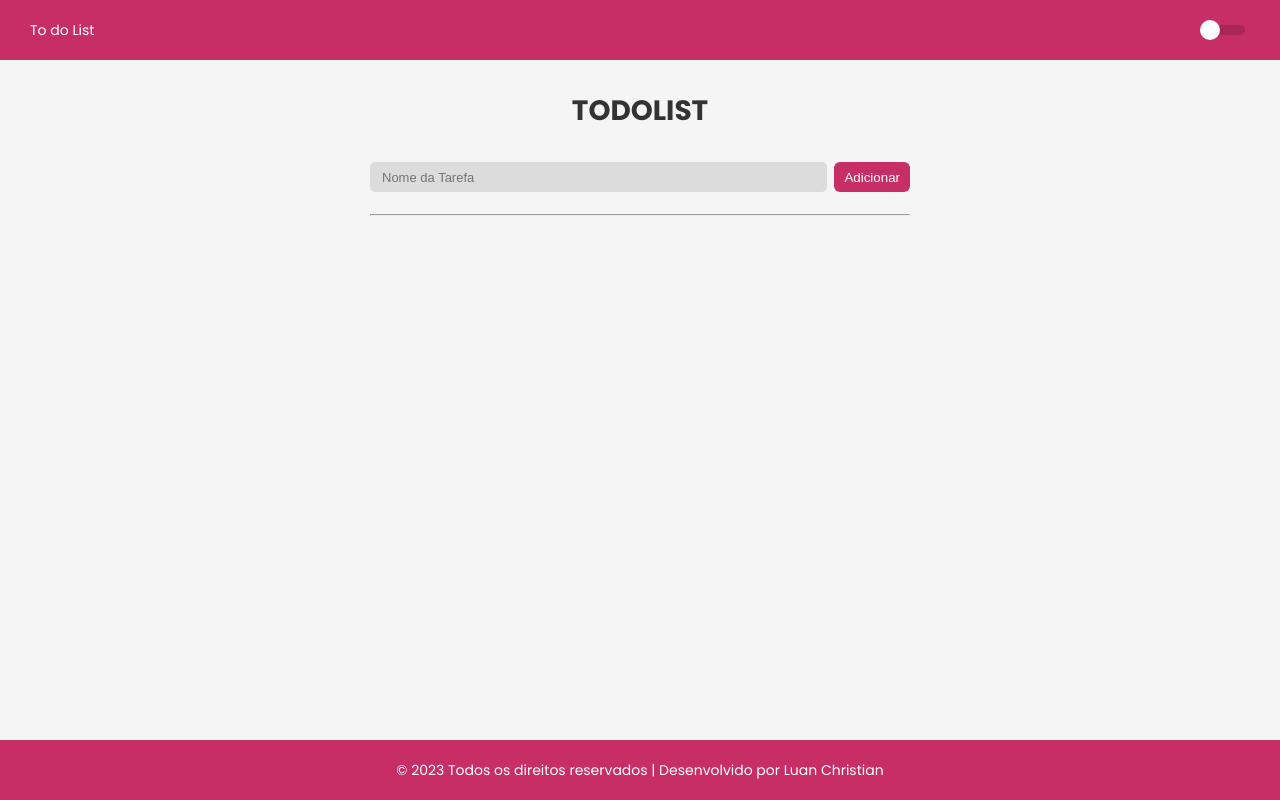
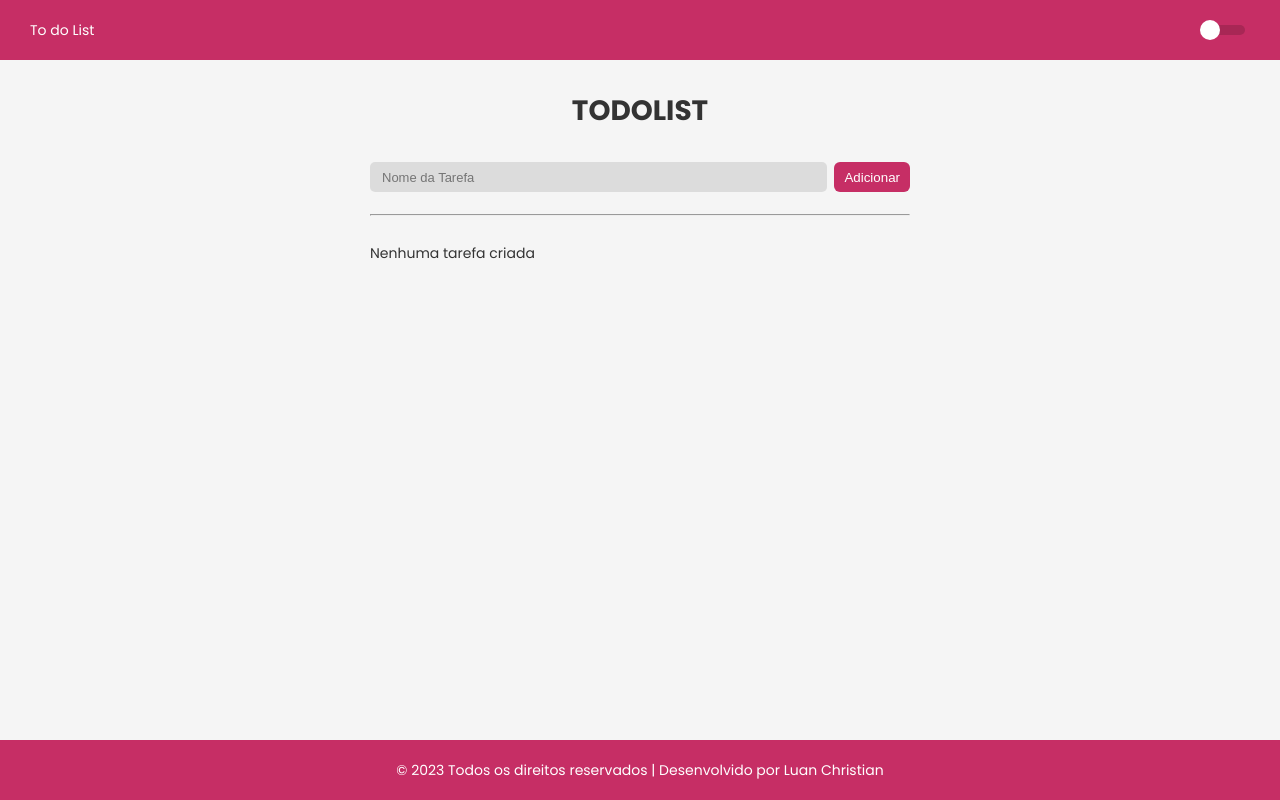
Before and after one commit to devluanchristian/todo-list, a React (Create React App) app: page / in a window 1280 px wide. Built offline with nearby package versions, Linux system fonts and the light colour scheme.

Commit message:
feat: condição ternaria

```diff
--- a/src/components/Form/index.tsx
+++ b/src/components/Form/index.tsx
@@ -20,7 +20,6 @@ const Form = () => {
 
   const handleSubmit = async (e: { preventDefault: () => void }) => {
     e.preventDefault();
-    console.log(input);
   };
 
   const handleAddTask = () => {
@@ -80,15 +79,20 @@ const Form = () => {
           <Button addTask={handleAddTask} />
         </div>
         <hr />
-
         <div className="container-list">
-          {list.map((item, index) => (
-            <ListItem
-              key={item.id}
-              item={item}
-              removeTask={() => handleRemoveTask(item.id)}
-            />
-          ))}
+          {/* lógica condicional ternária para verificar se a lista possui algum item.
+            Se houver itens na lista, ele irá mapear cada item para um componente  */}
+          {list.length ? (
+            list.map((item, index) => (
+              <ListItem
+                key={item.id}
+                item={item}
+                removeTask={() => handleRemoveTask(item.id)}
+              />
+            ))
+          ) : (
+            <p>Nenhuma tarefa criada</p>
+          )}
         </div>
       </InputContainer>
     </FormContainer>
--- a/src/components/ListItem/index.tsx
+++ b/src/components/ListItem/index.tsx
@@ -8,7 +8,9 @@ interface IItemDTO {
   removeTask: () => void;
 }
 const ListItem = ({ item, removeTask}: IItemDTO) => {
+
   const [isChecked, setIsChecked] = useState(item.done);
+
   return (
     <ListItemStyled done={isChecked}>
       <div className="container-input-label">
@@ -17,7 +19,7 @@ const ListItem = ({ item, removeTask}: IItemDTO) => {
           checked={isChecked}
           onChange={(e) => setIsChecked(e.target.checked)}
         />
-        <label>{item.name}</label>
+        <label>{item.name} - {item.done.toString()}</label>
       </div>
       <div className="btn-remove">
         <button onClick={removeTask}>
```
